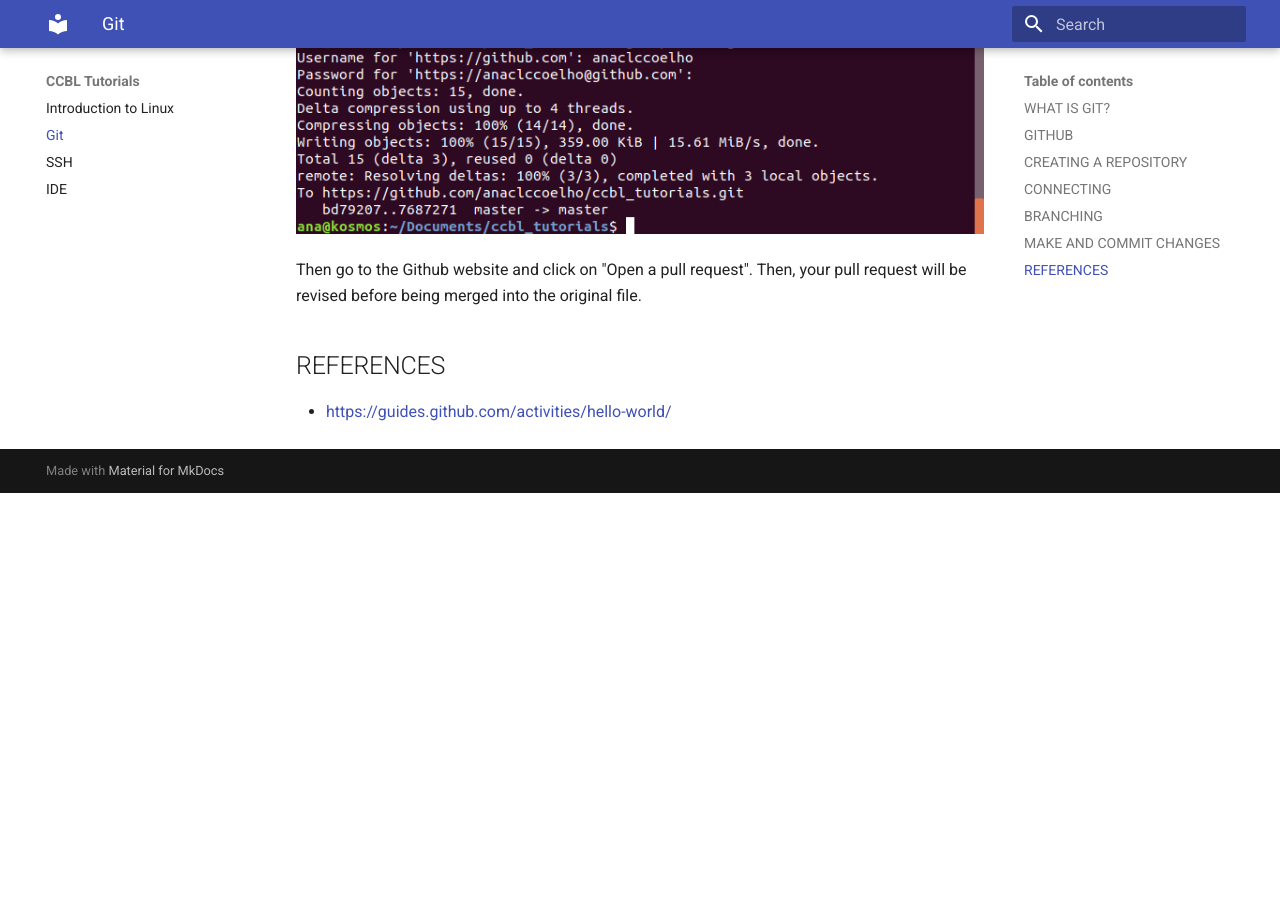
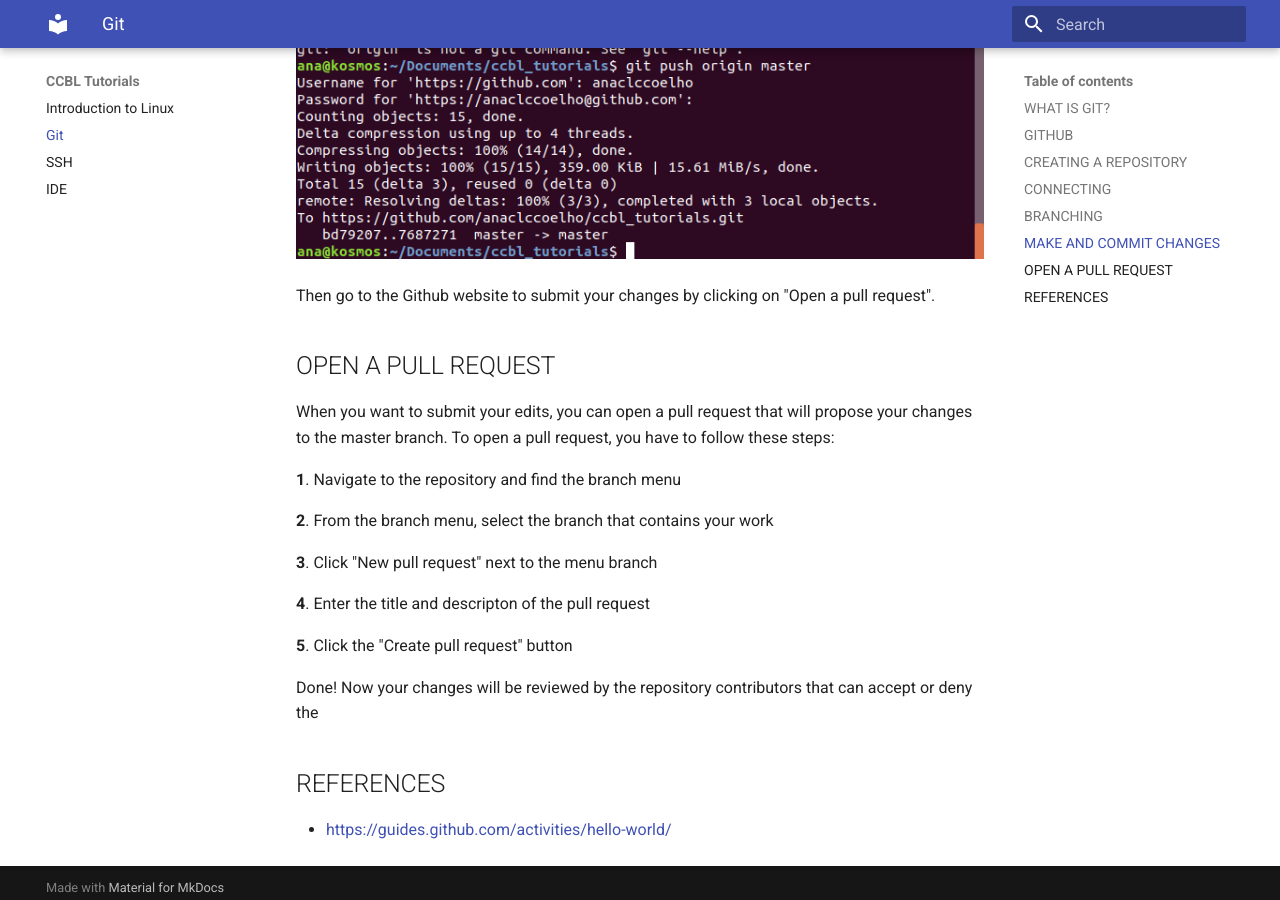
Before and after one commit to computational-chemical-biology/ccbl_tutorials, an MkDocs documentation site: the page built from docs/git.md, in a window 1280 px wide and 900 px high, scrolled down 6179 px. Built offline with MkDocs 1.6.1 and Material for MkDocs 9.7.7, drawn with Linux system fonts in a browser that asks for light colours; old or Windows-style settings are respelled for this version of MkDocs; before the commit the page ends 6672 px from its top, so only the background shows below that; some of the changed text lies outside the part shown.

Commit message:
Update git.md
Nova versão

```diff
--- a/docs/git.md
+++ b/docs/git.md
@@ -4,7 +4,7 @@
 Git was created to help during software development by being a ***distributed version control system*** so that tracking code modifications is possible. This makes things easier when collaborating with different groups of people  because noticing where the changes happened is very efficient.
 
 ##GITHUB
-Github is a code hosting platform where you can manage your git repositories. It is very simple to start using the platform, all you have to do is create an account on their website:
+Github is a code hosting platform where you can manage your git repositories. It allows you to work on collaborative projects with developers around the world. To start using the plataform, all you have to do is create an account on their website:
 
 - [https://github.com/](https://github.com/)
 
@@ -104,7 +104,22 @@
 
 
 
-Then go to the Github website and click on "Open a pull request". Then, your pull request will be revised before being merged into the original file.
+Then go to the Github website to submit your changes by clicking on "Open a pull request".
+
+##OPEN A PULL REQUEST
+When you want to submit your edits, you can open a pull request that will propose your changes to the master branch. To open a pull request, you have to follow these steps:
+
+**1**. Navigate to the repository and find the branch menu
+
+**2**. From the branch menu, select the branch that contains your work
+
+**3**. Click "New pull request" next to the menu branch
+
+**4**. Enter the title and descripton of the pull request
+
+**5**. Click the "Create pull request" button
+
+Done! Now your changes will be reviewed by the repository contributors that can accept or deny the
 
 
 
```
